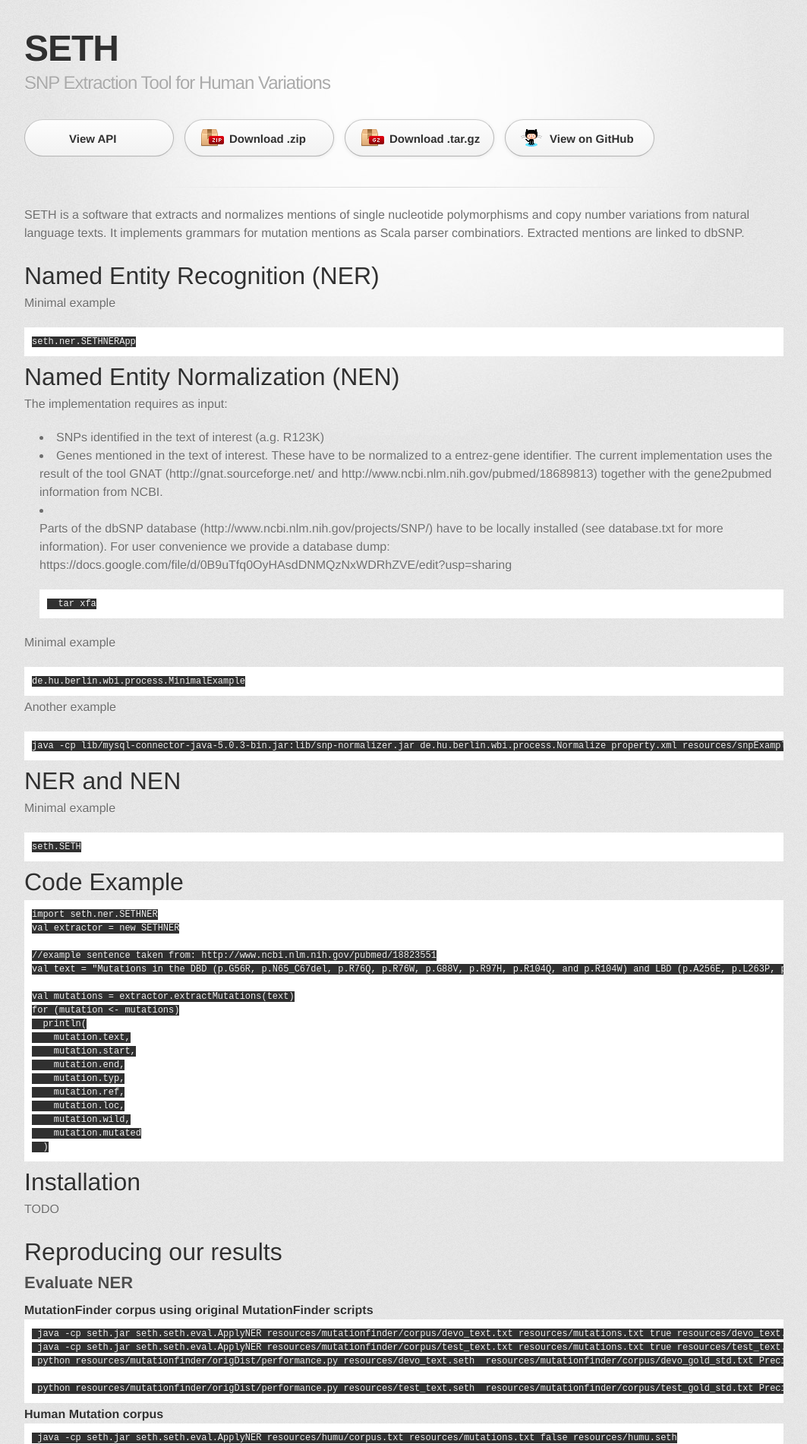
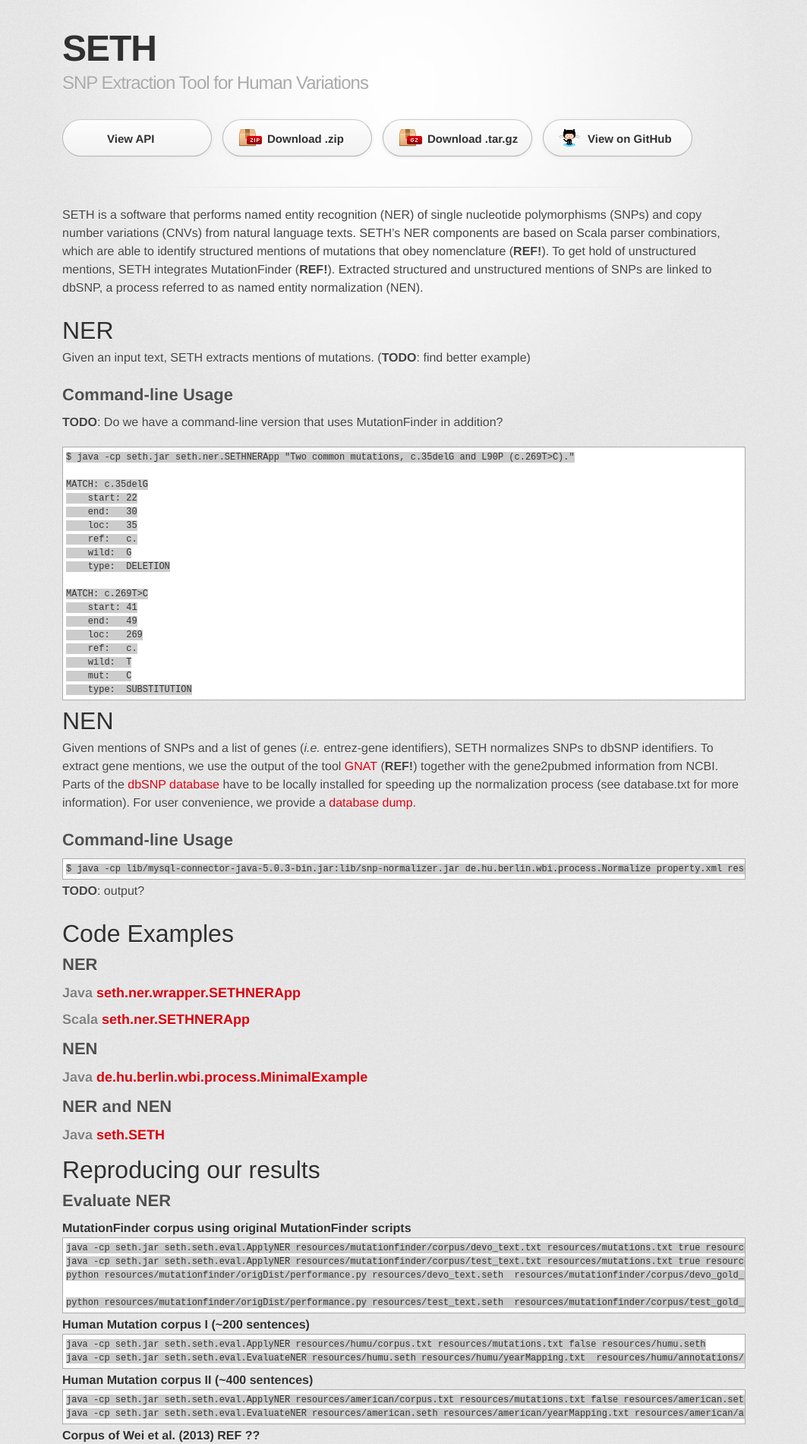
Before and after one commit to rockt/SETH, a Jekyll site: the page built from index.md, in a window 1280 px wide. Shown: the top 1901 px of the page at 76% size, without its empty margins (108-1171 px from the left). Built offline with Jekyll 4.4.1, drawn with Linux system fonts in a browser that asks for light colours; some web fonts are replaced; Markdown is read by kramdown in place of the engine named in the settings; some of the changed text lies outside the part shown.

Commit message:
revision

```diff
--- a/_config.yml
+++ b/_config.yml
@@ -1,2 +1 @@
-markdown: redcarpet
-auto: true
+markdown: maruku
--- a/index.md
+++ b/index.md
@@ -2,105 +2,105 @@
 layout: default
 ---
 
-SETH is a software that extracts and normalizes mentions of single nucleotide polymorphisms and copy number variations
-from natural language texts.
-It implements grammars for mutation mentions as Scala parser combinatiors.
-Extracted mentions are linked to dbSNP.
-
-# Named Entity Recognition (NER)
-Minimal example
-
-    seth.ner.SETHNERApp
-
-# Named Entity Normalization (NEN)
-The implementation requires as input:
-- SNPs identified in the text of interest (a.g. R123K)
-- Genes mentioned in the text of interest. These have to be normalized to a entrez-gene identifier. The current implementation uses the result of the tool GNAT (http://gnat.sourceforge.net/  and http://www.ncbi.nlm.nih.gov/pubmed/18689813) together with the gene2pubmed information from NCBI.
-- Parts of the dbSNP database (http://www.ncbi.nlm.nih.gov/projects/SNP/) have to be locally installed (see database.txt for more information). For user convenience we provide a database dump:
-https://docs.google.com/file/d/0B9uTfq0OyHAsdDNMQzNxWDRhZVE/edit?usp=sharing
-
-        tar xfa
-
-Minimal example
-
-    de.hu.berlin.wbi.process.MinimalExample
-
-Another example
-
-    java -cp lib/mysql-connector-java-5.0.3-bin.jar:lib/snp-normalizer.jar de.hu.berlin.wbi.process.Normalize property.xml resources/snpExample.txt
-
-# NER and NEN
-Minimal example
-
-    seth.SETH
+SETH is a software that performs named entity recognition (NER) of single nucleotide polymorphisms (SNPs) and copy
+number variations (CNVs) from natural language texts. SETH's NER components are based on Scala parser combinatiors,
+which are able to identify structured mentions of mutations that obey nomenclature (**REF!**).
+To get hold of unstructured mentions, SETH integrates MutationFinder (**REF!**).
+Extracted structured and unstructured mentions of SNPs are linked to dbSNP,
+a process referred to as named entity normalization (NEN).
 
 
+# NER
+Given an input text, SETH extracts mentions of mutations. (**TODO**: find better example)
 
-# Code Example
-    import seth.ner.SETHNER
-    val extractor = new SETHNER
+## Command-line Usage
+**TODO**: Do we have a command-line version that uses MutationFinder in addition?
 
-    //example sentence taken from: http://www.ncbi.nlm.nih.gov/pubmed/18823551
-    val text = "Mutations in the DBD (p.G56R, p.N65_C67del, p.R76Q, p.R76W, p.G88V, p.R97H, p.R104Q, and p.R104W) and LBD (p.A256E, p.L263P, p.P276fs, p.V302I, p.R309G, p.R311Q, p.R334G, p.L336P, p.Q350X, p.L353V, p.R385P, and p.M407K) demonstrated a variable reduction in NR2E3-mediated increase in transcriptional activity when mutant NR2E3 construct was cotransfected with both NRL and CRX."
+    $ java -cp seth.jar seth.ner.SETHNERApp "Two common mutations, c.35delG and L90P (c.269T>C)."
 
-    val mutations = extractor.extractMutations(text)
-    for (mutation <- mutations)
-      println(
-        mutation.text,
-        mutation.start,
-        mutation.end,
-        mutation.typ,
-        mutation.ref,
-        mutation.loc,
-        mutation.wild,
-        mutation.mutated
-      )
+    MATCH: c.35delG
+        start: 22
+        end:   30
+        loc:   35
+        ref:   c.
+        wild:  G
+        type:  DELETION
 
-# Installation
+    MATCH: c.269T>C
+        start: 41
+        end:   49
+        loc:   269
+        ref:   c.
+        wild:  T
+        mut:   C
+        type:  SUBSTITUTION
 
-TODO
+
+# NEN
+Given mentions of SNPs and a list of genes (*i.e.* entrez-gene identifiers), SETH normalizes SNPs to
+dbSNP identifiers.
+To extract gene mentions, we use the output of the tool [GNAT](http://gnat.sourceforge.net/) (**REF!**)
+together with the gene2pubmed information from NCBI.
+Parts of the [dbSNP database](http://www.ncbi.nlm.nih.gov/projects/SNP/) have to be locally installed for speeding up
+the normalization process
+(see database.txt for more information).
+For user convenience, we provide a [database dump](https://docs.google.com/file/d/0B9uTfq0OyHAsdDNMQzNxWDRhZVE/edit?usp=sharing).
+
+## Command-line Usage
+    $ java -cp lib/mysql-connector-java-5.0.3-bin.jar:lib/snp-normalizer.jar de.hu.berlin.wbi.process.Normalize property.xml resources/snpExample.txt
+
+**TODO**: output?
+
+# Code Examples
+## NER
+### Java [seth.ner.wrapper.SETHNERApp](https://github.com/rockt/SETH/blob/master/src/main/java/seth/ner/wrapper/SETHNERApp.java#L13-L24)
+### Scala [seth.ner.SETHNERApp](https://github.com/rockt/SETH/blob/master/src/main/scala/seth/ner/SETHNER.scala#L18-L28)
+## NEN
+### Java [de.hu.berlin.wbi.process.MinimalExample](https://github.com/rockt/SETH/blob/master/src/main/java/de/hu/berlin/wbi/process/MinimalExample.java#L50-L71)
+## NER and NEN
+### Java [seth.SETH](https://github.com/rockt/SETH/blob/master/src/main/java/seth/SETH.java#L104-L149)
 
 # Reproducing our results
 
 ## Evaluate NER
 
 #### MutationFinder corpus using original MutationFinder scripts
-     java -cp seth.jar seth.seth.eval.ApplyNER resources/mutationfinder/corpus/devo_text.txt resources/mutations.txt true resources/devo_text.seth
-     java -cp seth.jar seth.seth.eval.ApplyNER resources/mutationfinder/corpus/test_text.txt resources/mutations.txt true resources/test_text.seth
-     python resources/mutationfinder/origDist/performance.py resources/devo_text.seth  resources/mutationfinder/corpus/devo_gold_std.txt
+    java -cp seth.jar seth.seth.eval.ApplyNER resources/mutationfinder/corpus/devo_text.txt resources/mutations.txt true resources/devo_text.seth
+    java -cp seth.jar seth.seth.eval.ApplyNER resources/mutationfinder/corpus/test_text.txt resources/mutations.txt true resources/test_text.seth
+    python resources/mutationfinder/origDist/performance.py resources/devo_text.seth  resources/mutationfinder/corpus/devo_gold_std.txt
 Precision 0.97
 Recall    0.83
 F1        0.89
 
-     python resources/mutationfinder/origDist/performance.py resources/test_text.seth  resources/mutationfinder/corpus/test_gold_std.txt
+    python resources/mutationfinder/origDist/performance.py resources/test_text.seth  resources/mutationfinder/corpus/test_gold_std.txt
 Precision 0.97
 Recall    0.81
 F1        0.88
 
-#### Human Mutation corpus
-     java -cp seth.jar seth.seth.eval.ApplyNER resources/humu/corpus.txt resources/mutations.txt false resources/humu.seth
-     java -cp seth.jar seth.seth.eval.EvaluateNER resources/humu.seth resources/humu/yearMapping.txt  resources/humu/annotations/
+#### Human Mutation corpus I (~200 sentences)
+    java -cp seth.jar seth.seth.eval.ApplyNER resources/humu/corpus.txt resources/mutations.txt false resources/humu.seth
+    java -cp seth.jar seth.seth.eval.EvaluateNER resources/humu.seth resources/humu/yearMapping.txt  resources/humu/annotations/
 Precision 0.98
 Recall    0.84
 F1        0.90
 
-#### Larger Human Mutation corpus
-     java -cp seth.jar seth.seth.eval.ApplyNER resources/american/corpus.txt resources/mutations.txt false resources/american.seth
-     java -cp seth.jar seth.seth.eval.EvaluateNER resources/american.seth resources/american/yearMapping.txt resources/american/annotations/
+#### Human Mutation corpus II (~400 sentences)
+    java -cp seth.jar seth.seth.eval.ApplyNER resources/american/corpus.txt resources/mutations.txt false resources/american.seth
+    java -cp seth.jar seth.seth.eval.EvaluateNER resources/american.seth resources/american/yearMapping.txt resources/american/annotations/
 Precision 0.88
 Recall    0.82
 F1        0.85
 
 #### Corpus of Wei et al. (2013) REF ??
-     java -cp seth.jar seth.seth.eval.ApplyNERToWei resources/Wei2013/train.txt  resources/mutations.txt  resources/Wei2013.seth
-     java -cp seth.jar seth.seth.eval.EvaluateWei resources/Wei2013/train.txt resources/Wei2013.seth
+    java -cp seth.jar seth.seth.eval.ApplyNERToWei resources/Wei2013/train.txt  resources/mutations.txt  resources/Wei2013.seth
+    java -cp seth.jar seth.seth.eval.EvaluateWei resources/Wei2013/train.txt resources/Wei2013.seth
 Precision 0.94
 Recall    0.81
 F1        0.87
 
 #### Corpus of Verspoor 2013 REF ??
-     java -cp seth.jar seth.seth.eval.ApplyNerToVerspoor resources/Verspoor2013/corpus/ resources/mutations.txt resources/Verspoor2013.seth
-     java -cp seth.jar seth.seth.eval.EvaluateVerspoor resources/Verspoor2013/annotations/ resources/Verspoor2013.seth
+    java -cp seth.jar seth.seth.eval.ApplyNerToVerspoor resources/Verspoor2013/corpus/ resources/mutations.txt resources/Verspoor2013.seth
+    java -cp seth.jar seth.seth.eval.EvaluateVerspoor resources/Verspoor2013/annotations/ resources/Verspoor2013.seth
 Precision 0.86
 Recall    0.14
 F1        0.24
@@ -108,13 +108,13 @@
 ## Evaluate NEN
 
 #### Corpus by Thomas et al. (??)
-     java -cp seth.jar de.hu.berlin.wbi.process.Evaluate myProperty.xml resources/thomas2011/corpus.txt
+    java -cp seth.jar de.hu.berlin.wbi.process.Evaluate myProperty.xml resources/thomas2011/corpus.txt
 Precision 0.95
 Recall    0.58
 F1        0.72
 
 #### Corpus by Osiris (REF ??)
-     java -cp seth.jar de.hu.berlin.wbi.process.osiris.EvaluateOsiris myProperty.xml resources/OSIRIS/corpus.xml
+    java -cp seth.jar de.hu.berlin.wbi.process.osiris.EvaluateOsiris myProperty.xml resources/OSIRIS/corpus.xml
 Precision 0.98
 Recall    0.85
 F1        0.91
--- a/stylesheets/stylesheet.css
+++ b/stylesheets/stylesheet.css
@@ -53,7 +53,8 @@
   background: #e7e7e7 url(../images/body-bg.png) 0 0 repeat;
   font-family: 'Helvetica Neue', Helvetica, Arial, serif;
   text-shadow: 0 1px 0 rgba(255, 255, 255, 0.8);
-  color: #6d6d6d;
+  /*color: #6d6d6d;*/
+  color: #444;
 }
 
 a {
@@ -90,7 +91,7 @@
 }
 
 .inner {
-  width: 1000px;
+  width: 900px;
   margin: 0 auto;
 }
 
@@ -171,6 +172,12 @@
   color: #222;
   margin-bottom: 3px;
   font-size: 12px;
+  -moz-hyphens:auto;
+  -ms-hyphens:auto;
+  -webkit-hyphens:auto;
+  hyphens:auto;
+  word-wrap:break-word;
+  border: solid 1px #aaa;
 }
 
 code {
@@ -180,15 +187,15 @@
 }
 
 pre {
-  padding: 10px;
-  background: #303030;
+  padding: 4px;
+  background: #ccc;
   color: #f2f2f2;
   text-shadow: none;
   overflow: auto;
 }
 pre code {
-  color: #f2f2f2;
-  background-color: #303030;
+  color: #333;
+  background-color: #ccc;
   border: none;
   padding: 0;
 }
```
